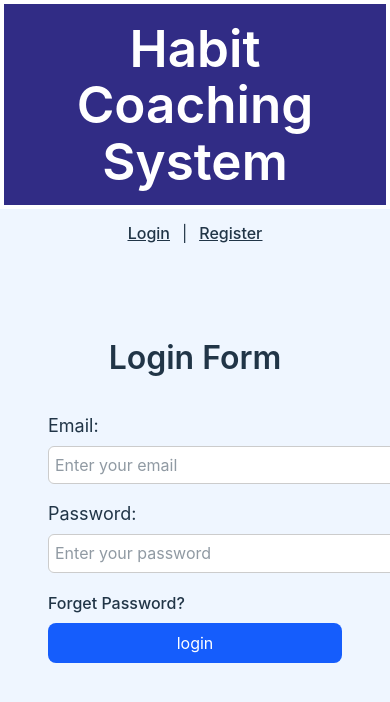
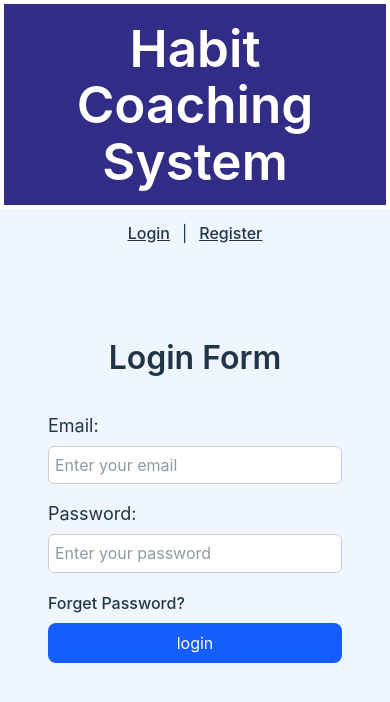
Before and after one commit to NehaKarmakar/habit-coaching-progress, a React (Vite) app in the folder frontend/habit-coaching-ui/: page /login in a window 390 px wide. Shown: the top 702 px of the page. Built offline with nearby package versions, Linux system fonts and the light colour scheme.

Commit message:
updated frontend

```diff
--- a/frontend/habit-coaching-ui/src/index.css
+++ b/frontend/habit-coaching-ui/src/index.css
@@ -55,3 +55,19 @@ button {
   margin-top: 5px;
 
 }
+@media (max-width: 640px) {
+  input,
+  textarea,
+  select {
+    max-width: 100%;
+    box-sizing: border-box;
+  }
+
+  form {
+    max-width: 100%;
+  }
+
+  table {
+    max-width: 100%;
+  }
+}
```
